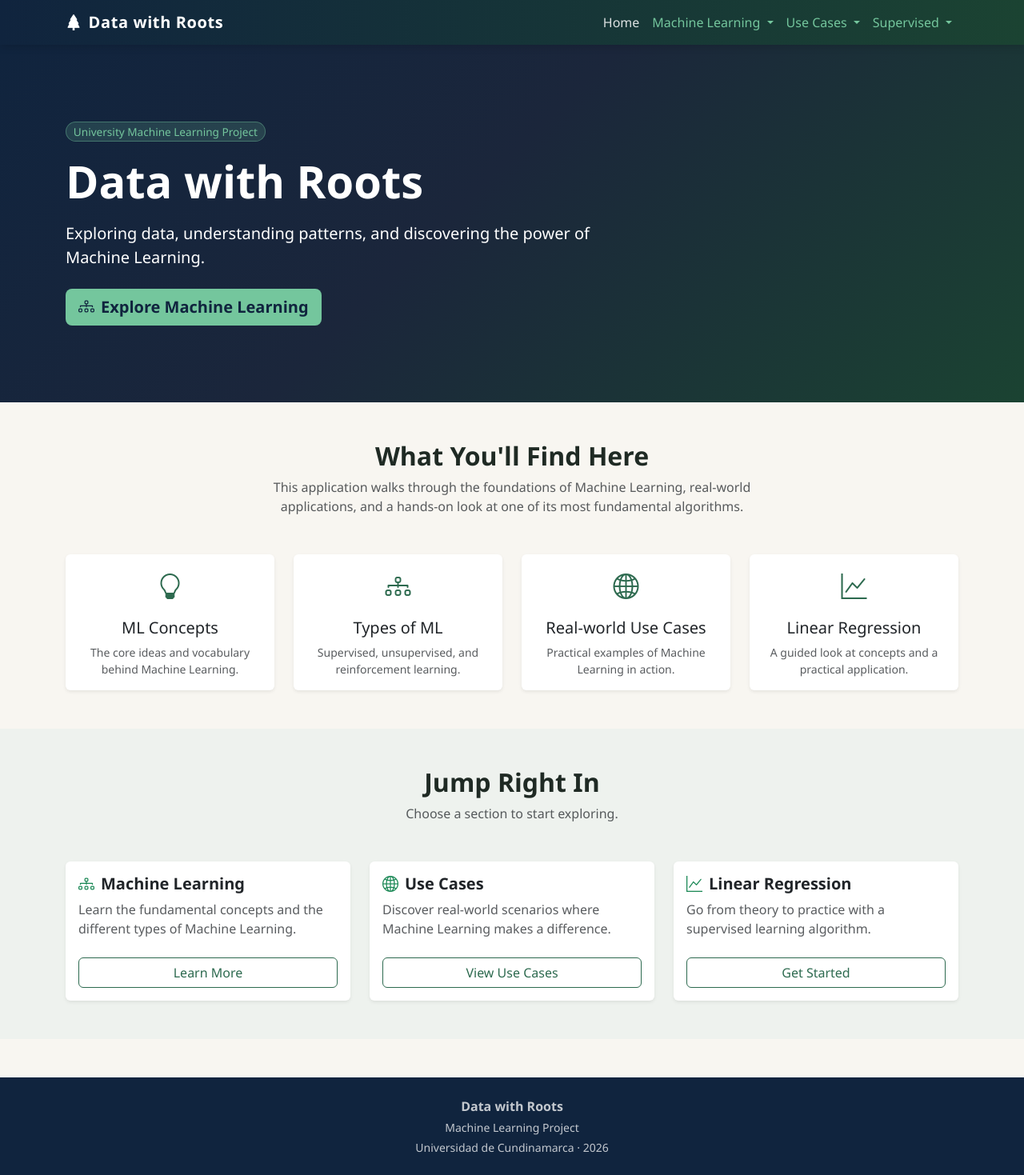
After one commit to C-Galeano/Data-with-roots, a Flask app: template templates/home.html in a window 1280 px wide. The commit adds this page. Shown: the whole page at 80% size. Run offline with Flask 3, Linux system fonts and the light colour scheme; the template is opened without the code that fills it, so the values that code supplies are empty.

Commit message:
feat: add home page

```diff
--- a/static/css/style.css
+++ b/static/css/style.css
@@ -56,6 +56,66 @@
     color: var(--dwr-blue-dark);
 }
 
+/* --- Hero ---------------------------------------------------------------- */
+
+.dwr-hero {
+    background: linear-gradient(135deg, var(--dwr-blue-dark) 0%, var(--dwr-blue) 45%, var(--dwr-green-dark) 100%);
+}
+
+.dwr-badge {
+    background-color: rgba(116, 198, 157, 0.18);
+    color: var(--dwr-green-light);
+    border: 1px solid rgba(116, 198, 157, 0.4);
+    font-weight: 500;
+    font-size: 0.85rem;
+}
+
+/* --- Buttons -------------------------------------------------------------- */
+
+.dwr-btn-primary {
+    background-color: var(--dwr-green-light);
+    color: var(--dwr-blue-dark);
+    font-weight: 600;
+    border: none;
+}
+
+.dwr-btn-primary:hover {
+    background-color: #fff;
+    color: var(--dwr-blue-dark);
+}
+
+.dwr-btn-outline {
+    border: 1px solid var(--dwr-green);
+    color: var(--dwr-green);
+    font-weight: 500;
+    background: transparent;
+}
+
+.dwr-btn-outline:hover {
+    background-color: var(--dwr-green);
+    color: #fff;
+}
+
+/* --- Cards ----------------------------------------------------------------- */
+
+.dwr-card {
+    transition: transform 0.2s ease, box-shadow 0.2s ease;
+}
+
+.dwr-card:hover {
+    transform: translateY(-4px);
+    box-shadow: 0 10px 24px rgba(0, 0, 0, 0.1) !important;
+}
+
+.dwr-icon {
+    font-size: 2rem;
+    color: var(--dwr-green);
+}
+
+.dwr-quick-access {
+    background-color: #eef2ee;
+}
+
 /* --- Footer -------------------------------------------------------------- */
 
 .dwr-footer {
--- /dev/null
+++ b/templates/home.html
@@ -0,0 +1,135 @@
+{% extends "base.html" %}
+
+{% block title %}Data with Roots - Home{% endblock %}
+
+{% block content %}
+
+<!-- Hero section -->
+<section class="dwr-hero text-white">
+    <div class="container py-5">
+        <div class="row align-items-center py-5">
+            <div class="col-lg-8">
+                <span class="badge rounded-pill dwr-badge mb-3">University Machine Learning Project</span>
+                <h1 class="display-4 fw-bold mb-3">Data with Roots</h1>
+                <p class="lead mb-4">
+                    Exploring data, understanding patterns, and discovering the power of Machine Learning.
+                </p>
+                <a href="{{ url_for('ml_concepts') }}" class="btn btn-lg dwr-btn-primary">
+                    <i class="bi bi-diagram-3 me-2"></i>Explore Machine Learning
+                </a>
+            </div>
+        </div>
+    </div>
+</section>
+
+<!-- Introduction section -->
+<section class="container py-5">
+    <div class="text-center mb-5">
+        <h2 class="fw-bold">What You'll Find Here</h2>
+        <p class="text-muted col-lg-7 mx-auto">
+            This application walks through the foundations of Machine Learning, real-world
+            applications, and a hands-on look at one of its most fundamental algorithms.
+        </p>
+    </div>
+
+    <div class="row g-4">
+        <div class="col-md-6 col-lg-3">
+            <div class="card h-100 dwr-card text-center border-0 shadow-sm">
+                <div class="card-body">
+                    <i class="bi bi-lightbulb dwr-icon"></i>
+                    <h5 class="card-title mt-3">ML Concepts</h5>
+                    <p class="card-text text-muted small">
+                        The core ideas and vocabulary behind Machine Learning.
+                    </p>
+                </div>
+            </div>
+        </div>
+        <div class="col-md-6 col-lg-3">
+            <div class="card h-100 dwr-card text-center border-0 shadow-sm">
+                <div class="card-body">
+                    <i class="bi bi-diagram-3 dwr-icon"></i>
+                    <h5 class="card-title mt-3">Types of ML</h5>
+                    <p class="card-text text-muted small">
+                        Supervised, unsupervised, and reinforcement learning.
+                    </p>
+                </div>
+            </div>
+        </div>
+        <div class="col-md-6 col-lg-3">
+            <div class="card h-100 dwr-card text-center border-0 shadow-sm">
+                <div class="card-body">
+                    <i class="bi bi-globe2 dwr-icon"></i>
+                    <h5 class="card-title mt-3">Real-world Use Cases</h5>
+                    <p class="card-text text-muted small">
+                        Practical examples of Machine Learning in action.
+                    </p>
+                </div>
+            </div>
+        </div>
+        <div class="col-md-6 col-lg-3">
+            <div class="card h-100 dwr-card text-center border-0 shadow-sm">
+                <div class="card-body">
+                    <i class="bi bi-graph-up dwr-icon"></i>
+                    <h5 class="card-title mt-3">Linear Regression</h5>
+                    <p class="card-text text-muted small">
+                        A guided look at concepts and a practical application.
+                    </p>
+                </div>
+            </div>
+        </div>
+    </div>
+</section>
+
+<!-- Quick access section -->
+<section class="dwr-quick-access py-5">
+    <div class="container">
+        <div class="text-center mb-5">
+            <h2 class="fw-bold">Jump Right In</h2>
+            <p class="text-muted">Choose a section to start exploring.</p>
+        </div>
+
+        <div class="row g-4">
+            <div class="col-md-4">
+                <div class="card h-100 shadow-sm border-0">
+                    <div class="card-body d-flex flex-column">
+                        <h5 class="card-title fw-bold">
+                            <i class="bi bi-diagram-3 text-success me-2"></i>Machine Learning
+                        </h5>
+                        <p class="card-text text-muted flex-grow-1">
+                            Learn the fundamental concepts and the different types of Machine Learning.
+                        </p>
+                        <a href="{{ url_for('ml_concepts') }}" class="btn dwr-btn-outline mt-2">Learn More</a>
+                    </div>
+                </div>
+            </div>
+            <div class="col-md-4">
+                <div class="card h-100 shadow-sm border-0">
+                    <div class="card-body d-flex flex-column">
+                        <h5 class="card-title fw-bold">
+                            <i class="bi bi-globe2 text-success me-2"></i>Use Cases
+                        </h5>
+                        <p class="card-text text-muted flex-grow-1">
+                            Discover real-world scenarios where Machine Learning makes a difference.
+                        </p>
+                        <a href="{{ url_for('use_case_1') }}" class="btn dwr-btn-outline mt-2">View Use Cases</a>
+                    </div>
+                </div>
+            </div>
+            <div class="col-md-4">
+                <div class="card h-100 shadow-sm border-0">
+                    <div class="card-body d-flex flex-column">
+                        <h5 class="card-title fw-bold">
+                            <i class="bi bi-graph-up text-success me-2"></i>Linear Regression
+                        </h5>
+                        <p class="card-text text-muted flex-grow-1">
+                            Go from theory to practice with a supervised learning algorithm.
+                        </p>
+                        <a href="{{ url_for('regression_concepts') }}" class="btn dwr-btn-outline mt-2">Get Started</a>
+                    </div>
+                </div>
+            </div>
+        </div>
+    </div>
+</section>
+
+{% endblock %}
```
